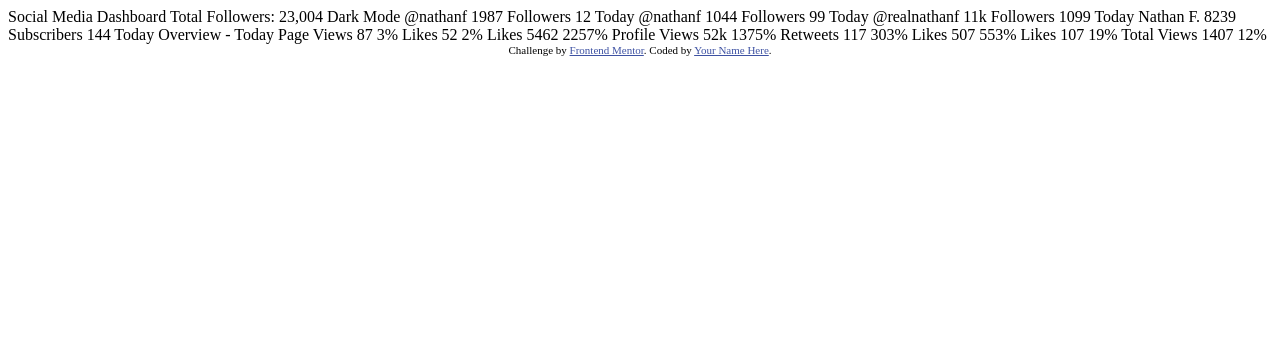
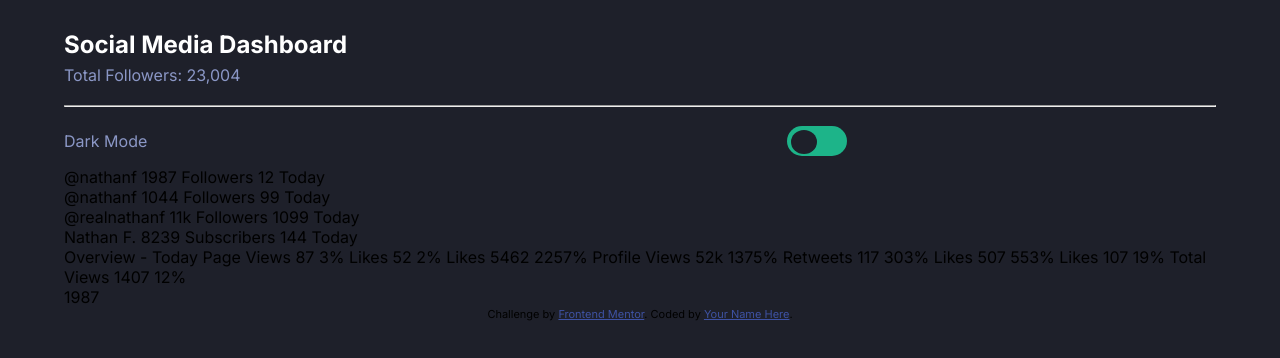
Before and after one commit to alexandreduara/social-media-dashboard, a plain HTML site: page index.html in a window 1280 px wide. Drawn offline with Linux system fonts and the light colour scheme.

Commit message:
Separando o conteúdo e começando a estilização

```diff
--- a/index.html
+++ b/index.html
@@ -5,7 +5,7 @@
     <meta name="viewport" content="width=device-width, initial-scale=1.0"> <!-- displays site properly based on user's device -->
 
     <link rel="icon" type="image/png" sizes="32x32" href="./images/favicon-32x32.png">
-
+    <link rel="stylesheet" href="style.css">
     <title>Frontend Mentor | [Challenge Name Here]</title>
 
     <!-- Feel free to remove these styles or customise in your own stylesheet 👍 -->
@@ -15,33 +15,54 @@
     </style>
 </head>
 <body>
+  <header>
+    <h1 class="título__principal">Social Media Dashboard</h1>
+    <p class="total__followers">Total Followers: 23,004</p>
 
-  Social Media Dashboard
-  Total Followers: 23,004
+    <hr class="header__line">
 
-  Dark Mode
+    <div class="mode">
+      <p class="mode__text">Dark Mode</p>
+      <label class="switch">
+        <input type="checkbox">
+        <span class="slider round"></span>
+      </label>
+    </div>
 
 
-
+  </header>
+  <main>
+    <div class="first__cards">
+      <article class="large__cards">
         @nathanf
         1987
         Followers
         12 Today
+      </article>
 
+      <article  class="large__cards">
         @nathanf
         1044
         Followers
         99 Today
+      </article>
 
+      <article class="large__cards">
         @realnathanf
         11k
         Followers
         1099 Today
+      </article>
 
+      <article class="large__cards">
         Nathan F.
         8239
         Subscribers
         144 Today
+      </article>
+
+
+
 
 
 
@@ -78,6 +99,11 @@
       Total Views
       1407
       12%
+    </div>
+  </main>
+
+
+  1987
 
   <div class="attribution">
     Challenge by <a href="https://www.frontendmentor.io?ref=challenge" target="_blank">Frontend Mentor</a>.
--- /dev/null
+++ b/style.css
@@ -0,0 +1,105 @@
+@import url('https://fonts.googleapis.com/css2?family=Inter:wght@400;700&display=swap');
+
+body{
+    font-family: 'Inter', sans-serif;
+    width: 90vw;
+    padding: 0px;
+    background-color:  hsl(230, 17%, 14%);
+    margin:0px auto;
+
+}
+
+.título__principal{
+    margin-top: 30px;
+    color: hsl(0, 0%, 100%);
+    font-size: 1.5em;
+}
+
+.total__followers{
+    line-height: 0px;
+    color: hsl(228, 34%, 66%);
+}
+
+.header__line{
+    margin-top: 30px;
+    color: hsl(228, 28%, 20%);
+}
+
+.mode__text{
+    color: hsl(228, 34%, 66%);
+
+}
+
+/* CSS do switch */
+ /* The switch - the box around the slider */
+ .switch {
+    position: relative;
+    display: inline-block;
+    left: 50vw;
+    align-self: center;
+    width: 60px;
+    height: 30px;
+  }
+
+  /* Hide default HTML checkbox */
+  .switch input {
+    opacity: 0;
+    width: 0;
+    height: 0;
+  }
+
+  /* The slider */
+  .slider {
+    position: absolute;
+    cursor: pointer;
+    top: 0;
+    left: 0;
+    right: 0;
+    bottom: 0;
+    background-color: hsl(163, 72%, 41%);
+    -webkit-transition: .4s;
+    transition: .4s;
+  }
+
+  .slider:before {
+    position: absolute;
+    content: "";
+    height: 24px;
+    width: 26px;
+    left: 4px;
+    bottom: 2.5px;
+    background-color: hsl(230, 17%, 14%);
+    -webkit-transition: .4s;
+    transition: .4s;
+  }
+
+  input:checked + .slider {
+    background-color: #2196F3;
+  }
+
+  input:focus + .slider {
+    box-shadow: 0 0 1px #2196F3;
+  }
+
+  input:checked + .slider:before {
+    -webkit-transform: translateX(26px);
+    -ms-transform: translateX(26px);
+    transform: translateX(26px);
+  }
+
+  /* Rounded sliders */
+  .slider.round {
+    border-radius: 34px;
+  }
+
+  .slider.round:before {
+    border-radius: 50%;
+  }
+
+  .mode{
+    display: inline-flex;
+
+  }
+.first__cards{
+
+}
```
Lines whose indentation alone changed are shown as unchanged.
